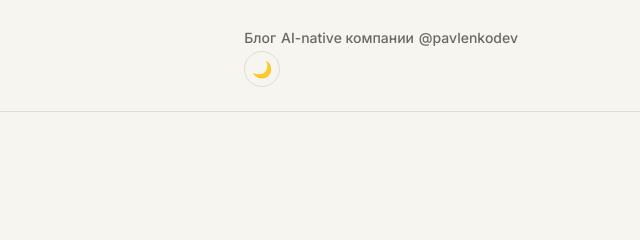
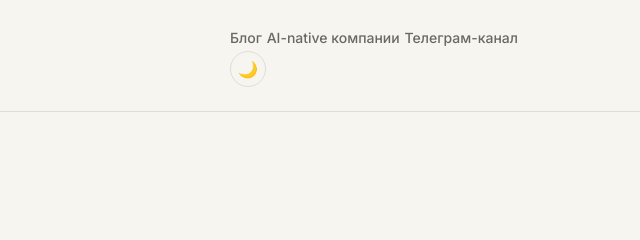
Before and after one commit to region23/makeitbetasite, a plain HTML site: page index.html in a window 1280 px wide. Shown: the top 240 px of the page, 640-1280 px from the left. Drawn offline with Linux system fonts and the light colour scheme; a web font is replaced by a local one.

Commit message:
fix: rename @pavlenkodev to Телеграм-канал in header

```diff
--- a/index.html
+++ b/index.html
@@ -25,7 +25,7 @@
       <nav class="header__nav" id="headerNav">
         <a href="/blog/" class="header__link">Блог</a>
         <a href="/ai_native_book/" class="header__link">AI-native компании</a>
-        <a href="https://t.me/pavlenkodev" class="header__link" target="_blank">@pavlenkodev</a>
+        <a href="https://t.me/pavlenkodev" class="header__link" target="_blank">Телеграм-канал</a>
         <button class="theme-toggle" id="themeToggle" aria-label="Переключить тему">
           <span id="themeIcon">🌙</span>
         </button>
```
